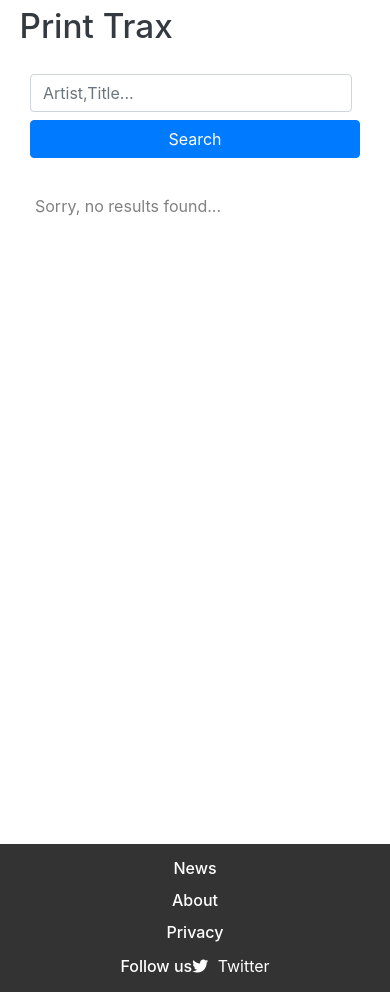
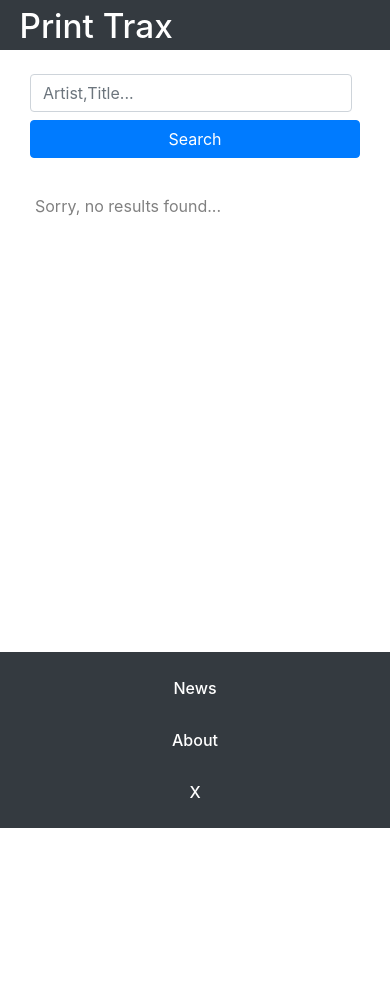
Before and after one commit to uozok/music_database, a Django app: page /album_list/ in a window 390 px wide. Shown: the part 16-1008 px from the top of the page. After the commit the page ends 844 px from the top, so only its background shows below. Run offline with Django 3.2, Linux system fonts and the light colour scheme; some libraries are stand-ins or nearby versions.

Commit message:
Changed header_and_footer

```diff
--- a/label_list/static/css/list.css
+++ b/label_list/static/css/list.css
@@ -1,7 +1,7 @@
 /* 既存のスタイル */
 
 .site-title {
-    background-color: white;
+    background-color: #343a40;
     color: white;
     padding: 5px 0;
     text-align: center;
@@ -231,9 +231,9 @@
     background-color: #f2f2f2; /* ホバー時の背景色 */
 }
 
-/*サイトタイトル色、位置 */
+/*サイトタイトル色、位置  */
 .site-title {
-    padding-left: 5%; /* 左から10%のパディングを適用 */
+    padding-left: 5%; /* 左から10%のパディングを適用*/
     text-align: left;
     padding-bottom: 2px;
     padding-top: 0px;
@@ -241,7 +241,56 @@
 }
 
 .site-title a {
-    color: #343a40;
+    color: white;
     text-decoration: none;
     font-size: 25pt;
 }
+
+
+/* フッターを下部に固定 */
+
+/* 共通のスタイル */
+html, body {
+    height: 100%;
+    margin: 0;
+    padding: 0;
+}
+
+.site-content {
+    min-height: 100%;
+    padding-bottom: 120px; /* フッターの高さ分のパディングを追加 */
+    box-sizing: border-box;
+}
+
+.footer {
+    position: fixed; /* フッターを固定位置に設定 */
+    bottom: 0; /* 画面の最下部に配置 */
+    left: 0; /* 左端から配置 */
+    width: 100%; /* 幅を100%に設定 */
+    background-color: #343a40; /* フッターの背景色 */
+    color: white; /* フッターの文字色 */
+    text-align: center;
+    line-height: 120px; /* ラインの高さをフッターの高さに設定 */
+    padding: 10px 0; /* 上下のパディング */
+}
+
+/* フッターの項目のスタイル (PCビュー) */
+.footer .col-md-4 {
+    flex: 0 0 33.33333%;
+    max-width: 33.33333%;
+}
+
+/* スマートフォンビューでのフッターのスタイル調整 */
+@media (max-width: 768px) {
+    .footer .col-md-4 {
+        flex: 0 0 100%;
+        max-width: 100%;
+        display: block;
+        text-align: center;
+    }
+
+    .footer h5 {
+        margin-top: 10px;
+        margin-bottom: 10px;
+    }
+}
--- a/label_list/templates/base.html
+++ b/label_list/templates/base.html
@@ -66,13 +66,7 @@
                     <h5><a href="#" class="footer-link">About</a></h5>
                 </div>
                 <div class="col-md-4">
-                    <h5><a href="#" class="footer-link">Privacy</a></h5>
-                </div>
-                <div class="col-md-4 text-center">
-                    <h5>Follow us</h5>
-                    <a href="#" class="footer-link">
-                        <i class="fab fa-twitter"></i> Twitter
-                    </a>
+                    <h5><a href="#" class="footer-link">X</a></h5>
                 </div>
             </div>
         </div>
```
